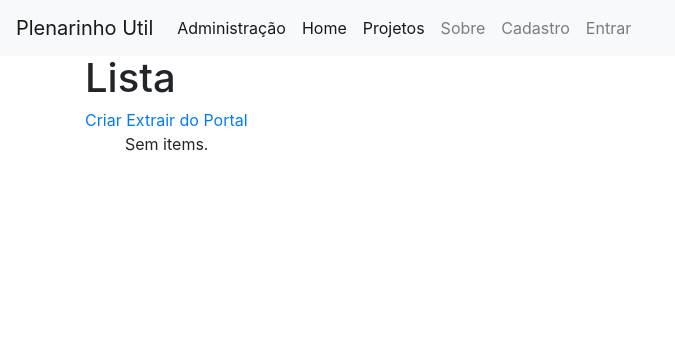
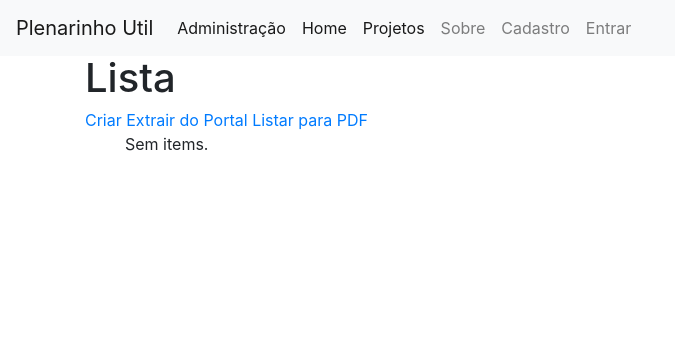
Before and after one commit to danieldourado/plenarinho-util, a Django app: page /projetos/ in a window 1280 px wide. Shown: the top 356 px of the page, without its empty margins (0-675 px from the left). Run offline with Django 3.2, Linux system fonts and the light colour scheme; data that the repository does not hold is empty; some libraries are stand-ins or nearby versions.

Commit message:
link to list projects as PDF on project list view

```diff
--- a/projetos/templates/projetos/projeto_list.html
+++ b/projetos/templates/projetos/projeto_list.html
@@ -4,6 +4,8 @@
     <h1>Lista</h1>
     <a href="{% url 'projetos:create' %}">Criar</a>
     <a href="{% url 'projetos:extract' %}">Extrair do Portal</a>
+    <a href="{% url 'projetos:list_for_pdf' %}">Listar para PDF</a>
+
     <ul>
         {% for object in object_list %}
             <li>
```
